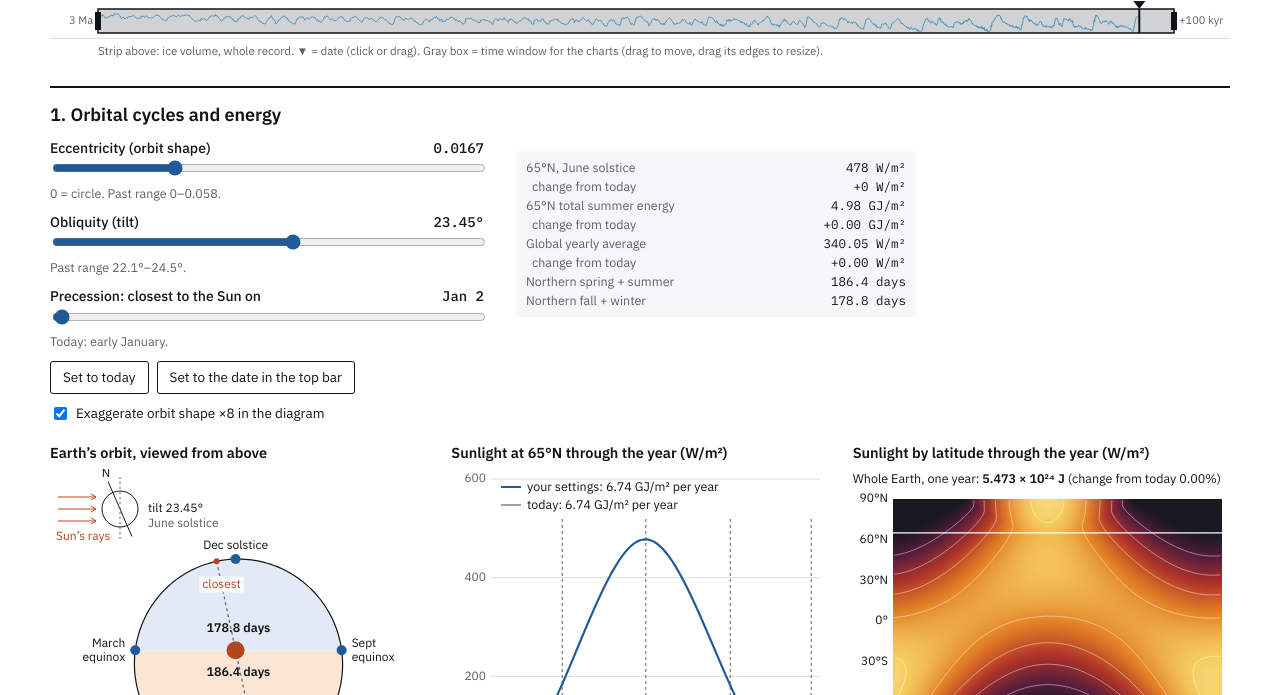
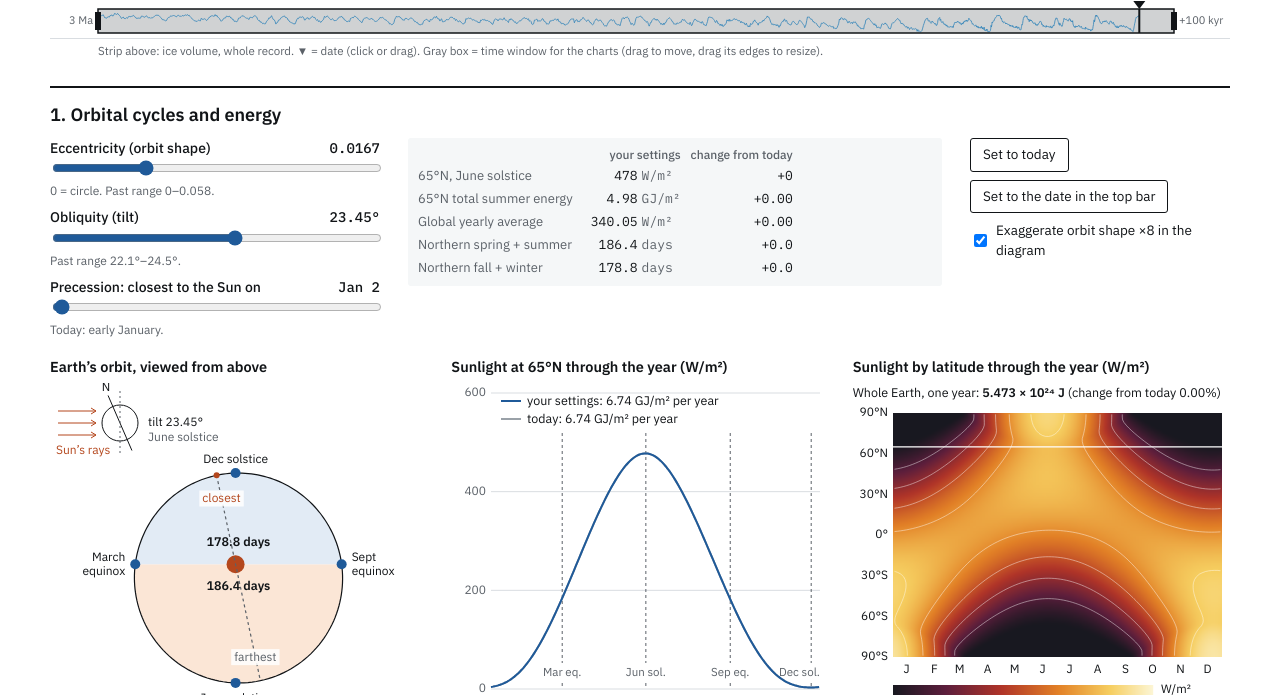
Before and after one commit to judithhubbard/judithhubbard.github.io, a plain HTML site: page iceages/index.html in a window 1280 px wide. Shown: the part 105-800 px from the top of the page. Drawn offline with Linux system fonts and the light colour scheme.

Commit message:
iceages: compact Part 1 controls and readout table
Co-Authored-By: Claude Opus 5.5 <noreply@anthropic.com>

```diff
--- a/iceages/index.html
+++ b/iceages/index.html
@@ -33,12 +33,24 @@ section { border-top: 2px solid var(--ink); padding-top: 14px; margin-top: 26px;
 .grid { display: grid; grid-template-columns: minmax(0, 340px) minmax(0, 1fr); gap: 28px; align-items: start; }
 .grid2 { display: grid; grid-template-columns: minmax(0, 1fr) minmax(0, 1fr); gap: 28px; margin-top: 22px; }
 @media (max-width: 760px) { .grid, .grid2 { grid-template-columns: minmax(0, 1fr); } }
-.p1top { display: grid; gap: 14px 32px; align-items: start; grid-template-columns: minmax(0, 1fr) minmax(0, 1fr); max-width: 900px; }
+.p1top { display: grid; gap: 12px 28px; align-items: start; grid-template-columns: minmax(0, 330px) auto minmax(0, 260px); }
 .p1figs { display: grid; gap: 14px 24px; align-items: start; grid-template-columns: repeat(3, minmax(0, 1fr)); margin-top: 18px; }
 @media (max-width: 900px) { .p1figs { grid-template-columns: minmax(0, 1fr) minmax(0, 1fr); } }
 @media (max-width: 640px) { .p1top, .p1figs { grid-template-columns: minmax(0, 1fr); } }
 .p1top .controls { gap: 10px; }
-.p1top .readout { max-width: 380px; font-size: 12.5px; gap: 1px 12px; padding: 7px 10px; }
+.p1top .controls { gap: 8px; }
+.p1top .ctl .hint { margin-top: 0; font-size: 12px; }
+.p1top .readout { display: block; font-size: 13px; padding: 6px 10px; }
+.readout table { border-collapse: collapse; }
+.readout th, .readout td { padding: 2px 0 2px 10px; white-space: nowrap; }
+.readout tbody th { text-align: left; font-weight: 400; color: var(--muted); padding-left: 0; padding-right: 8px; }
+.readout thead th { font-weight: 500; font-size: 12px; color: var(--muted); text-align: right; }
+.readout td { font-family: var(--font-num); font-variant-numeric: tabular-nums; text-align: right; }
+.readout td.u { text-align: left; padding-left: 4px; color: var(--muted); }
+.p1btns { display: flex; flex-direction: column; align-items: flex-start; gap: 8px; }
+.readout table { font-size: 13px; }
+@media (max-width: 1050px) { .p1top { grid-template-columns: minmax(0, 330px) auto; } .p1top .controls { grid-row: span 2; }
+  .p1btns { grid-column: 2; flex-direction: row; flex-wrap: wrap; align-items: center; } }
 .cbox { position: relative; width: 100%; overflow: hidden; }
 .cbox canvas { position: absolute; left: 0; top: 0; }
 h3 { font-size: 14.5px; font-weight: 600; margin: 0 0 6px; }
@@ -146,13 +158,13 @@ canvas { display: block; }
           <input id="per" type="range" min="0" max="365" step="1">
           <div class="hint">Today: early January.</div>
         </div>
-        <div class="btns">
-          <button id="btnToday" type="button">Set to today</button>
-          <button id="btnSel" type="button">Set to the date in the top bar</button>
-        </div>
+      </div>
+      <div class="readout" id="readout"></div>
+      <div class="p1btns">
+        <button id="btnToday" type="button">Set to today</button>
+        <button id="btnSel" type="button">Set to the date in the top bar</button>
         <label class="check"><input id="exag" type="checkbox" checked> Exaggerate orbit shape ×8 in the diagram</label>
       </div>
-      <dl class="readout" id="readout"></dl>
     </div>
     <div class="p1figs">
       <div class="fig">
@@ -457,15 +469,16 @@ function drawReadout() {
   const ann = S0 / 4 / Math.sqrt(1 - st.e * st.e), ann0 = S0 / 4 / Math.sqrt(1 - TODAY.e * TODAY.e);
   const summer = ((dayOf(180, st.e, st.w) - dayOf(0, st.e, st.w)) % YEAR + YEAR) % YEAR;
   const sgn = (x, n) => (x >= 0 ? "+" : "−") + Math.abs(x).toFixed(n);
-  el("readout").innerHTML = `
-    <dt>65°N, June solstice</dt><dd>${qs.toFixed(0)} W/m²</dd>
-    <dt>&nbsp;&nbsp;change from today</dt><dd>${sgn(qs - q0, 0)} W/m²</dd>
-    <dt>65°N total summer energy</dt><dd>${summerEnergy(st.e, st.w, st.o).toFixed(2)} GJ/m²</dd>
-    <dt>&nbsp;&nbsp;change from today</dt><dd>${sgn(summerEnergy(st.e, st.w, st.o) - summerEnergy(TODAY.e, TODAY.w, TODAY.o), 2)} GJ/m²</dd>
-    <dt>Global yearly average</dt><dd>${ann.toFixed(2)} W/m²</dd>
-    <dt>&nbsp;&nbsp;change from today</dt><dd>${sgn(ann - ann0, 2)} W/m²</dd>
-    <dt>Northern spring + summer</dt><dd>${summer.toFixed(1)} days</dd>
-    <dt>Northern fall + winter</dt><dd>${(YEAR - summer).toFixed(1)} days</dd>`;
+  const summer0 = ((dayOf(180, TODAY.e, TODAY.w) - dayOf(0, TODAY.e, TODAY.w)) % YEAR + YEAR) % YEAR;
+  const se = summerEnergy(st.e, st.w, st.o), se0 = summerEnergy(TODAY.e, TODAY.w, TODAY.o);
+  const row = (n, v, u, d) => `<tr><th>${n}</th><td>${v}</td><td class="u">${u}</td><td>${d}</td></tr>`;
+  el("readout").innerHTML = `<table><thead><tr><th></th><th colspan="2">your settings</th><th>change from today</th></tr></thead><tbody>
+    ${row("65°N, June solstice", qs.toFixed(0), "W/m²", sgn(qs - q0, 0))}
+    ${row("65°N total summer energy", se.toFixed(2), "GJ/m²", sgn(se - se0, 2))}
+    ${row("Global yearly average", ann.toFixed(2), "W/m²", sgn(ann - ann0, 2))}
+    ${row("Northern spring + summer", summer.toFixed(1), "days", sgn(summer - summer0, 1))}
+    ${row("Northern fall + winter", (YEAR - summer).toFixed(1), "days", sgn(summer0 - summer, 1))}
+  </tbody></table>`;
   el("eccV").textContent = st.e.toFixed(4);
   el("oblV").textContent = st.o.toFixed(2) + "°";
   el("perV").textContent = dateStr(periDay(st.e, st.w));
```
